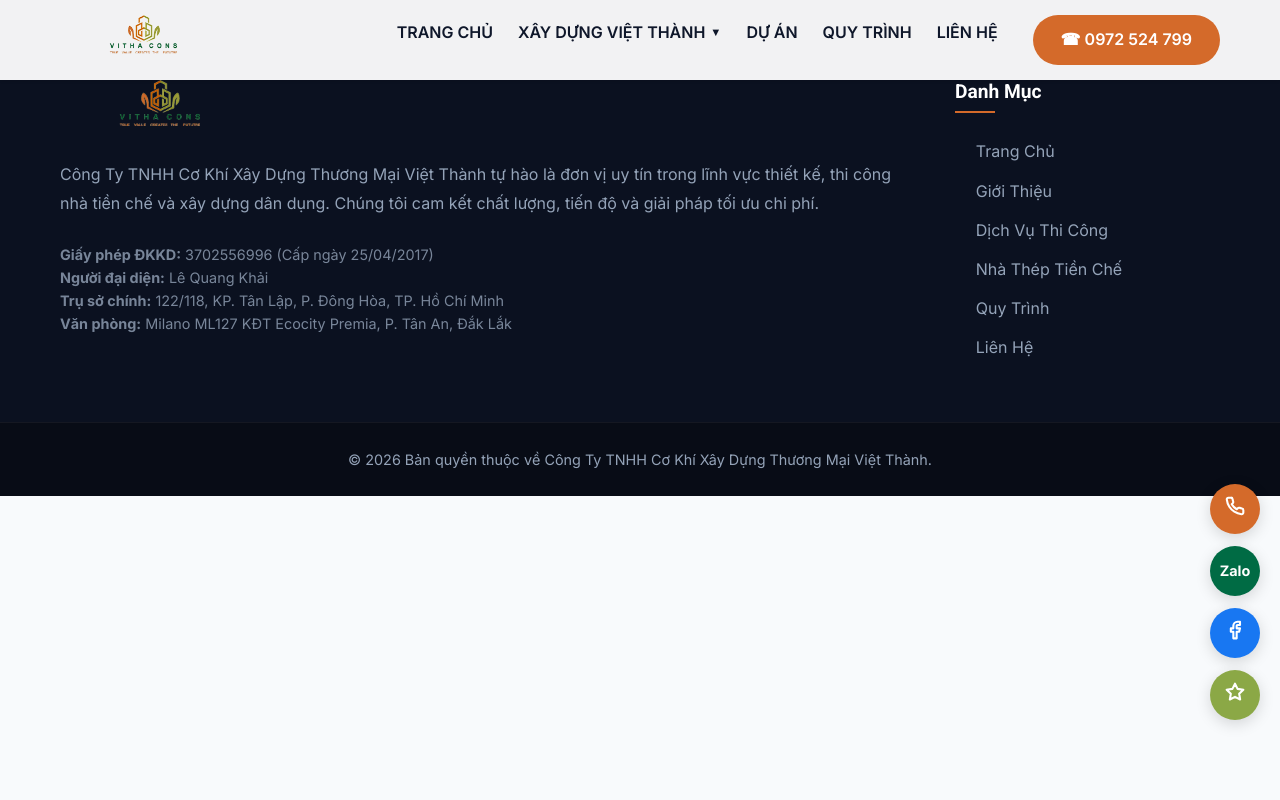
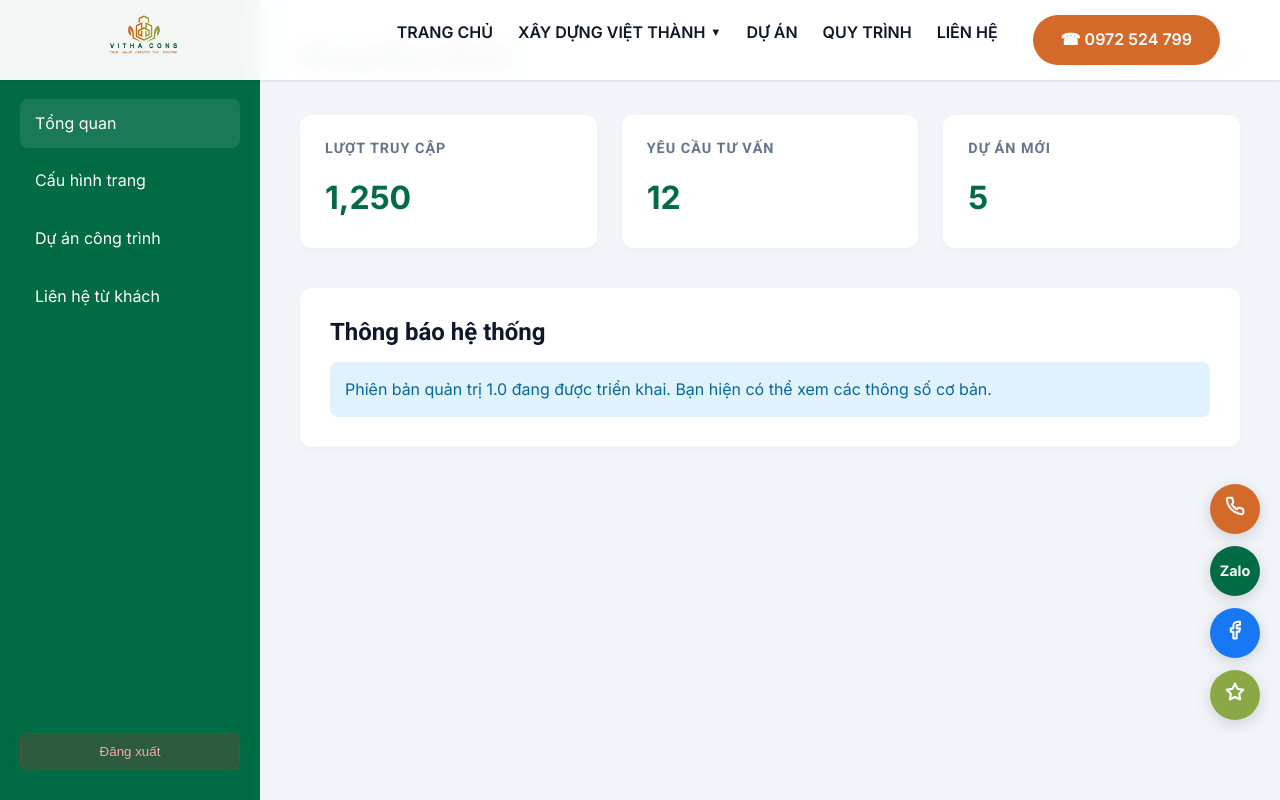
Before and after one commit to 47kiemtien-pixel/vithacons, a React (Vite) app: page /admin in a window 1280 px wide. Shown: the top 800 px of the page. Built offline with nearby package versions, Linux system fonts and the light colour scheme; sample sign-in values are in the browser's storage.

Commit message:
Feature: Implement Admin Management System with secure login, protected routes, and dashboard interface

```diff
--- a/src/App.css
+++ b/src/App.css
@@ -1368,3 +1368,176 @@ h6 {
     padding: 30px 0;
   }
 }
+
+/* ==============================
+   Admin System Styles
+============================== */
+.admin-login-container {
+  min-height: 100vh;
+  display: flex;
+  align-items: center;
+  justify-content: center;
+  background: linear-gradient(135deg, #f8fafc 0%, #e2e8f0 100%);
+  padding: 20px;
+}
+
+.login-card {
+  background: var(--white);
+  padding: 40px;
+  border-radius: 20px;
+  box-shadow: 0 20px 50px rgba(0, 0, 0, 0.1);
+  width: 100%;
+  max-width: 400px;
+  text-align: center;
+}
+
+.login-card h2 {
+  color: var(--primary);
+  margin-bottom: 10px;
+}
+
+.login-card p {
+  color: var(--gray);
+  margin-bottom: 30px;
+}
+
+.error-msg {
+  color: #dc2626;
+  font-size: 0.9rem;
+  margin-bottom: 15px;
+  background: #fee2e2;
+  padding: 10px;
+  border-radius: 6px;
+}
+
+.admin-dashboard {
+  display: flex;
+  min-height: 100vh;
+  background: #f1f5f9;
+}
+
+.admin-sidebar {
+  width: 260px;
+  background: var(--primary);
+  color: var(--white);
+  display: flex;
+  flex-direction: column;
+  padding: 30px 20px;
+  position: fixed;
+  height: 100vh;
+}
+
+.sidebar-header h3 {
+  font-size: 1.5rem;
+  margin-bottom: 40px;
+  text-align: center;
+}
+
+.sidebar-nav ul {
+  list-style: none;
+  padding: 0;
+  flex-grow: 1;
+}
+
+.sidebar-nav li {
+  padding: 12px 15px;
+  margin-bottom: 8px;
+  border-radius: 8px;
+  cursor: pointer;
+  transition: var(--transition);
+}
+
+.sidebar-nav li.active,
+.sidebar-nav li:hover {
+  background: rgba(255, 255, 255, 0.1);
+}
+
+.logout-btn {
+  margin-top: auto;
+  background: rgba(220, 38, 38, 0.2);
+  color: #fca5a5;
+  border: 1px solid rgba(220, 38, 38, 0.3);
+  padding: 10px;
+  border-radius: 8px;
+  cursor: pointer;
+  transition: var(--transition);
+}
+
+.logout-btn:hover {
+  background: #dc2626;
+  color: white;
+}
+
+.admin-main {
+  flex-grow: 1;
+  margin-left: 260px;
+  padding: 40px;
+}
+
+.admin-header {
+  display: flex;
+  justify-content: space-between;
+  align-items: center;
+  margin-bottom: 40px;
+}
+
+.admin-header h1 {
+  font-size: 1.8rem;
+  color: var(--dark);
+}
+
+.stats-grid {
+  display: grid;
+  grid-template-columns: repeat(3, 1fr);
+  gap: 25px;
+  margin-bottom: 40px;
+}
+
+.stat-card {
+  background: var(--white);
+  padding: 25px;
+  border-radius: 12px;
+  box-shadow: 0 4px 6px rgba(0, 0, 0, 0.02);
+}
+
+.stat-card h3 {
+  font-size: 0.9rem;
+  color: var(--gray);
+  margin-bottom: 15px;
+  text-transform: uppercase;
+  letter-spacing: 1px;
+}
+
+.stat-value {
+  font-size: 2rem;
+  font-weight: 700;
+  color: var(--primary);
+}
+
+.recent-activity {
+  background: var(--white);
+  padding: 30px;
+  border-radius: 12px;
+  box-shadow: 0 4px 6px rgba(0, 0, 0, 0.02);
+}
+
+@media (max-width: 900px) {
+  .admin-sidebar {
+    width: 80px;
+    padding: 20px 10px;
+  }
+
+  .sidebar-header h3,
+  .sidebar-nav span,
+  .user-info {
+    display: none;
+  }
+
+  .admin-main {
+    margin-left: 80px;
+  }
+
+  .stats-grid {
+    grid-template-columns: 1fr;
+  }
+}
--- a/src/App.jsx
+++ b/src/App.jsx
@@ -11,6 +11,9 @@ import DesignConstruction from './pages/DesignConstruction'
 import SteelBuildings from './pages/SteelBuildings'
 import CivilConstruction from './pages/CivilConstruction'
 import ElevatorServices from './pages/ElevatorServices'
+import AdminLogin from './pages/AdminLogin'
+import AdminDashboard from './pages/AdminDashboard'
+import ProtectedRoute from './components/ProtectedRoute'
 
 // Scroll To Top Component
 const ScrollToTop = () => {
@@ -53,6 +56,14 @@ const AppContent = () => {
                 <Route path="/nha-thep-tien-che" element={<SteelBuildings />} />
                 <Route path="/xay-dung-dan-dung" element={<CivilConstruction />} />
                 <Route path="/thang-may" element={<ElevatorServices />} />
+
+                {/* Admin Routes */}
+                <Route path="/admin/login" element={<AdminLogin />} />
+                <Route path="/admin" element={
+                    <ProtectedRoute>
+                        <AdminDashboard />
+                    </ProtectedRoute>
+                } />
             </Routes>
             <Footer />
             <SocialSidebar />
--- /dev/null
+++ b/src/components/ProtectedRoute.jsx
@@ -0,0 +1,13 @@
+import { Navigate } from 'react-router-dom';
+
+const ProtectedRoute = ({ children }) => {
+    const isAuthenticated = localStorage.getItem('isAdminAuthenticated') === 'true';
+
+    if (!isAuthenticated) {
+        return <Navigate to="/admin/login" replace />;
+    }
+
+    return children;
+};
+
+export default ProtectedRoute;
--- /dev/null
+++ b/src/pages/AdminDashboard.jsx
@@ -0,0 +1,64 @@
+import { useNavigate } from 'react-router-dom';
+
+const AdminDashboard = () => {
+    const navigate = useNavigate();
+
+    const handleLogout = () => {
+        localStorage.removeItem('isAdminAuthenticated');
+        navigate('/admin/login');
+    };
+
+    return (
+        <div className="admin-dashboard">
+            <aside className="admin-sidebar">
+                <div className="sidebar-header">
+                    <h3>Vithacon Admin</h3>
+                </div>
+                <nav className="sidebar-nav">
+                    <ul>
+                        <li className="active">Tổng quan</li>
+                        <li>Cấu hình trang</li>
+                        <li>Dự án công trình</li>
+                        <li>Liên hệ từ khách</li>
+                    </ul>
+                </nav>
+                <button onClick={handleLogout} className="logout-btn">Đăng xuất</button>
+            </aside>
+
+            <main className="admin-main">
+                <header className="admin-header">
+                    <h1>Bảng Điều Khiển</h1>
+                    <div className="user-info">
+                        <span>Xin chào, Admin</span>
+                    </div>
+                </header>
+
+                <div className="admin-content">
+                    <div className="stats-grid">
+                        <div className="stat-card">
+                            <h3>Lượt truy cập</h3>
+                            <p className="stat-value">1,250</p>
+                        </div>
+                        <div className="stat-card">
+                            <h3>Yêu cầu tư vấn</h3>
+                            <p className="stat-value">12</p>
+                        </div>
+                        <div className="stat-card">
+                            <h3>Dự án mới</h3>
+                            <p className="stat-value">5</p>
+                        </div>
+                    </div>
+
+                    <div className="recent-activity">
+                        <h2>Thông báo hệ thống</h2>
+                        <div className="alert-info" style={{ background: '#e0f2fe', padding: '15px', borderRadius: '8px', color: '#0369a1', marginTop: '15px' }}>
+                            Phiên bản quản trị 1.0 đang được triển khai. Bạn hiện có thể xem các thông số cơ bản.
+                        </div>
+                    </div>
+                </div>
+            </main>
+        </div>
+    );
+};
+
+export default AdminDashboard;
--- /dev/null
+++ b/src/pages/AdminLogin.jsx
@@ -0,0 +1,63 @@
+import { useState } from 'react';
+import { useNavigate } from 'react-router-dom';
+
+const AdminLogin = () => {
+    const [username, setUsername] = useState('');
+    const [password, setPassword] = useState('');
+    const [error, setError] = useState('');
+    const navigate = useNavigate();
+
+    // Hardcoded credentials for security as requested
+    const ADMIN_USER = 'admin';
+    const ADMIN_PASS = 'vithacon@2025';
+
+    const handleLogin = (e) => {
+        e.preventDefault();
+        if (username === ADMIN_USER && password === ADMIN_PASS) {
+            localStorage.setItem('isAdminAuthenticated', 'true');
+            navigate('/admin');
+        } else {
+            setError('Tên đăng nhập hoặc mật khẩu không đúng!');
+        }
+    };
+
+    return (
+        <div className="admin-login-container">
+            <div className="login-card reveal active">
+                <h2>Quản Trị Hệ Thống</h2>
+                <p>Vui lòng đăng nhập để tiếp tục</p>
+
+                <form onSubmit={handleLogin}>
+                    <div className="form-group">
+                        <label>Tên đăng nhập</label>
+                        <input
+                            type="text"
+                            value={username}
+                            onChange={(e) => setUsername(e.target.value)}
+                            placeholder="Nhập tài khoản"
+                            required
+                        />
+                    </div>
+                    <div className="form-group">
+                        <label>Mật khẩu</label>
+                        <input
+                            type="password"
+                            value={password}
+                            onChange={(e) => setPassword(e.target.value)}
+                            placeholder="Nhập mật khẩu"
+                            required
+                        />
+                    </div>
+                    {error && <p className="error-msg">{error}</p>}
+                    <button type="submit" className="btn btn-primary w-100">Đăng Nhập</button>
+                </form>
+
+                <div style={{ marginTop: '20px', textAlign: 'center' }}>
+                    <a href="/" style={{ fontSize: '0.9rem', color: 'var(--gray)' }}>Quay lại trang chủ</a>
+                </div>
+            </div>
+        </div>
+    );
+};
+
+export default AdminLogin;
```
